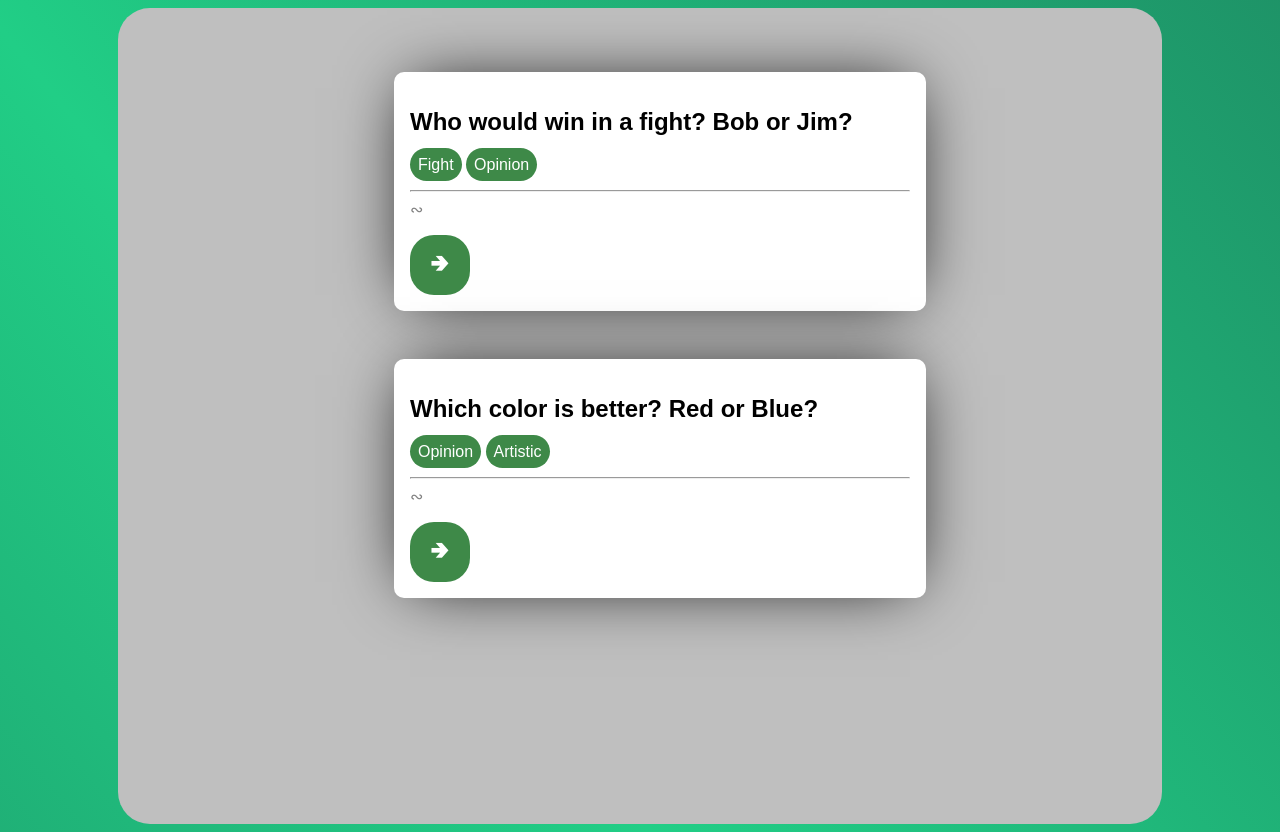
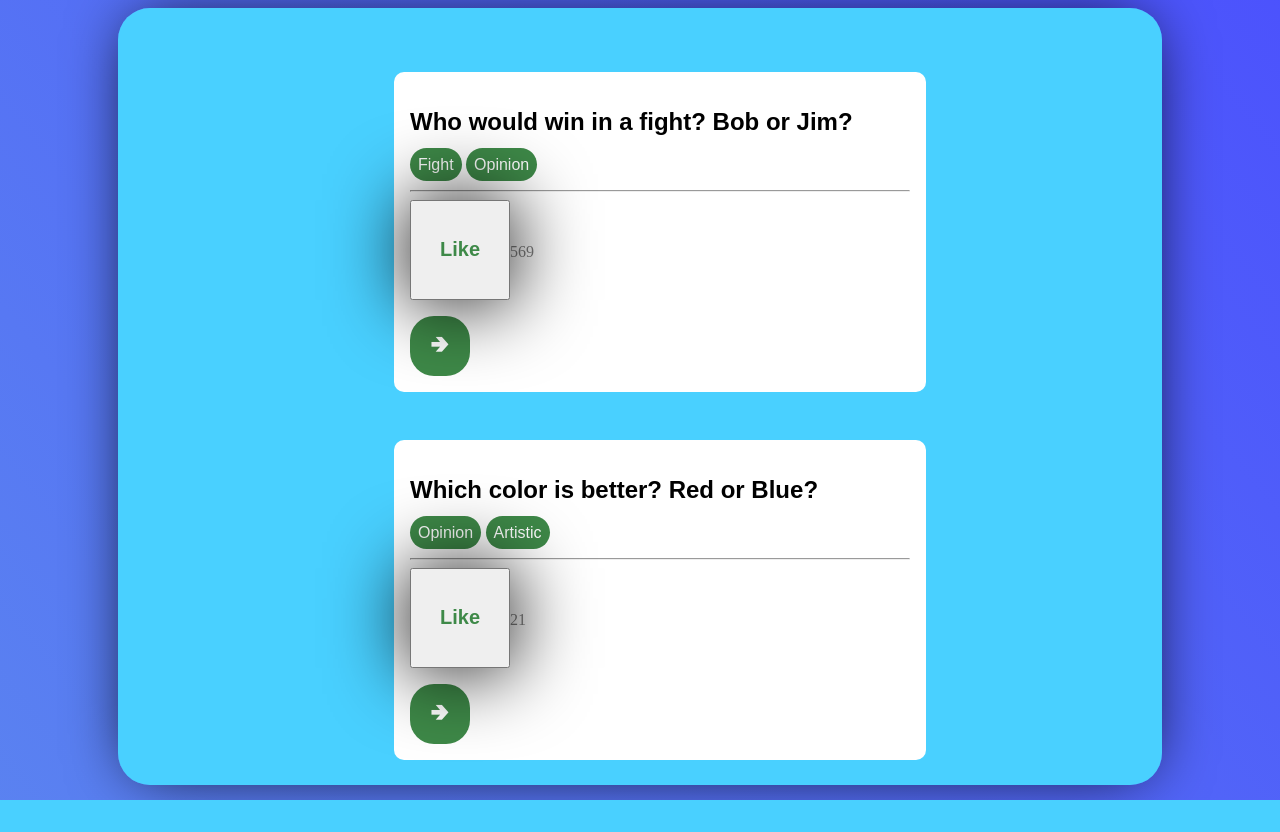
Before and after one commit to AKhaz/djangoSite, a Django app: page /polling/ in a window 1280 px wide. After the commit the page ends 800 px from the top, so only its background shows below. Run offline with Django 3.2, Linux system fonts and the light colour scheme; data comes from the database, SQL or seed files in the repository; both versions use the stored data as it was after the commit.

Commit message:
Basic Like System

```diff
--- a/polling/templates/polling/detail.html
+++ b/polling/templates/polling/detail.html
@@ -7,7 +7,7 @@
     {% endfor %}
   </div>
   <h1>{{ question.questionText }}</h1>
-  <input type="hidden" class="PointCount">&ac; {{question.points}}</input>
+  <input type="submit" class="PointCount" name="Like" value={{question.likes}}></input>
   {% if error_message %}<p><strong>{{ error_message }}</strong></p>{% endif %}
 
   <form action="{% url 'polling:vote' question.id %}" method="post">
--- a/polling/templates/polling/index.html
+++ b/polling/templates/polling/index.html
@@ -13,7 +13,9 @@
           </div>
           <hr></hr>
           <form method="POST">
-            <input type="hidden" class="PointCount" name = "like" value = "like">&ac; {{question.points}}</input>
+            {% csrf_token %}
+            <input type="submit" class="PointCount" name = "Like" value = "Like">{{question.likes}}</input>
+            <input type="hidden" name="questionID" value={{question.id}}></input>
           </form>
           <a href="{% url 'polling:detail' question.id %}""><button href="{% url 'polling:detail' question.id %}">&#129154;</button></a>
         </div>
--- a/polling/views.py
+++ b/polling/views.py
@@ -12,16 +12,20 @@ class IndexView(generic.ListView):
     context_object_name = "latestQuestions"
 
     def post(self, request):
-        print(request.POST)
-        return HttpResponse("Hi :)")
-        #   if "like" in request.POST.keys():
-        #        request.POST. (?)
-        #       question = get_object_or_404(Question, pk = question_id)
-        #       question.likes += 1
+        if "Like" in request.POST.keys():
+            #Gets id of question using hidden input tag name
+            id = request.POST.get("questionID")
+            #Makes a variable corresponding with the question's ID
+            question = get_object_or_404(Question, pk = id)
+            #Adds one like to the question and saves
+            question.likes += 1
+            question.save()
+            questions = self.get_queryset()
+            return HttpResponseRedirect(reverse('polling:detail', args = (id)))
 
     def get(self, request):
         questions = self.get_queryset()
-        print("QUESTIONS", questions)
+        # print("QUESTIONS", questions)
         return render(request, "polling/index.html", {"latestQuestions": questions})
 
 
--- a/static/polling/style.css
+++ b/static/polling/style.css
@@ -4,10 +4,10 @@
 }
 body {
   /*Linear Gradient, Facing Left (270deg)*/
-  background: linear-gradient(231deg, #181425, #21ce86, #181425, #ff5ae4, #181425);
-  background-size: 850% 850%;
+  background: linear-gradient(231deg, #4949FF, #65A7E7, #49D0FF, #7A49FF);
+  background-size: 600% 600%;
   /*Apply keyframes*/
-  animation: GradientBG 25s ease infinite;
+  animation: GradientBG 15s ease infinite;
 }
 /*Gradient Background Animation/Scrolling*/
 @keyframes GradientBG {
@@ -39,6 +39,9 @@ label{
   text-align: center;
   font-family: Arial;
 }
+input{
+  align-self: Left;
+}
 .PollDiv{
   color: grey;
   background-color: white;
@@ -48,7 +51,7 @@ label{
   align-items: left;
   background-size: cover;
   background-position: center;
-  box-shadow: 0px 0px 64px -16px black;
+  /*box-shadow: 0px 0px 64px -16px black;*/
   /*border: 5px solid white;*/
   margin: auto;
   margin-top: 3em;
@@ -73,24 +76,33 @@ label{
   border-radius: 2em;
   background-color:  #3e8948;
   padding: 0.5em;
+  text-align: center;
 }
 .MainFeed{
-  background-color: #bfbfbf;
+  background-color: #49D0FF;
   width: 80%;
-  height: 100%;
-  overflow: scroll;
+  height: 95%;
+  overflow-y: scroll;
+  scroll-behavior: smooth;
+
   text-align: center;
   margin: auto;
   margin-top: 0px;
   padding: 1em;
   border-radius: 2em;
+  box-shadow:  0px 0px 64px -16px black;
 }
 .VoteDiv{
+  font-size: 16px;
+  position: absolute;
+  top: 50%;
+  left: 50%;
+  transform: translate(-50%, -50%);
   margin: auto;
   font-family: Arial;
   background-color: white;
   border-radius: 2em;
-  padding: 1em;
+  padding: 2.5em;
   width: 80%;
   overflow: visible;
 }
@@ -102,3 +114,26 @@ label{
   border-style: none;
   padding: 1em;
 }
+.VoteDiv a{
+  position: relative;
+  width: 100%;
+  color: white;
+  border-radius: 2em;
+  background-color: #3e8948;
+  border-style: none;
+  padding: 1em;
+  text-decoration: none;
+  margin-top: 5em;
+}
+.PointCount {
+  font-family: Arial;
+  color: #3e8948;
+  filter: drop-shadow(0 0 2em black);
+  font-weight: bold;
+  font-size: 125%;
+  width: 5em;
+  height: 5em;
+}
+.Space{
+  margin-top: 1.5em;
+}
```
Also changed, not shown: polling/static/polling/style.css (+2 -7 lines), db.sqlite3.
